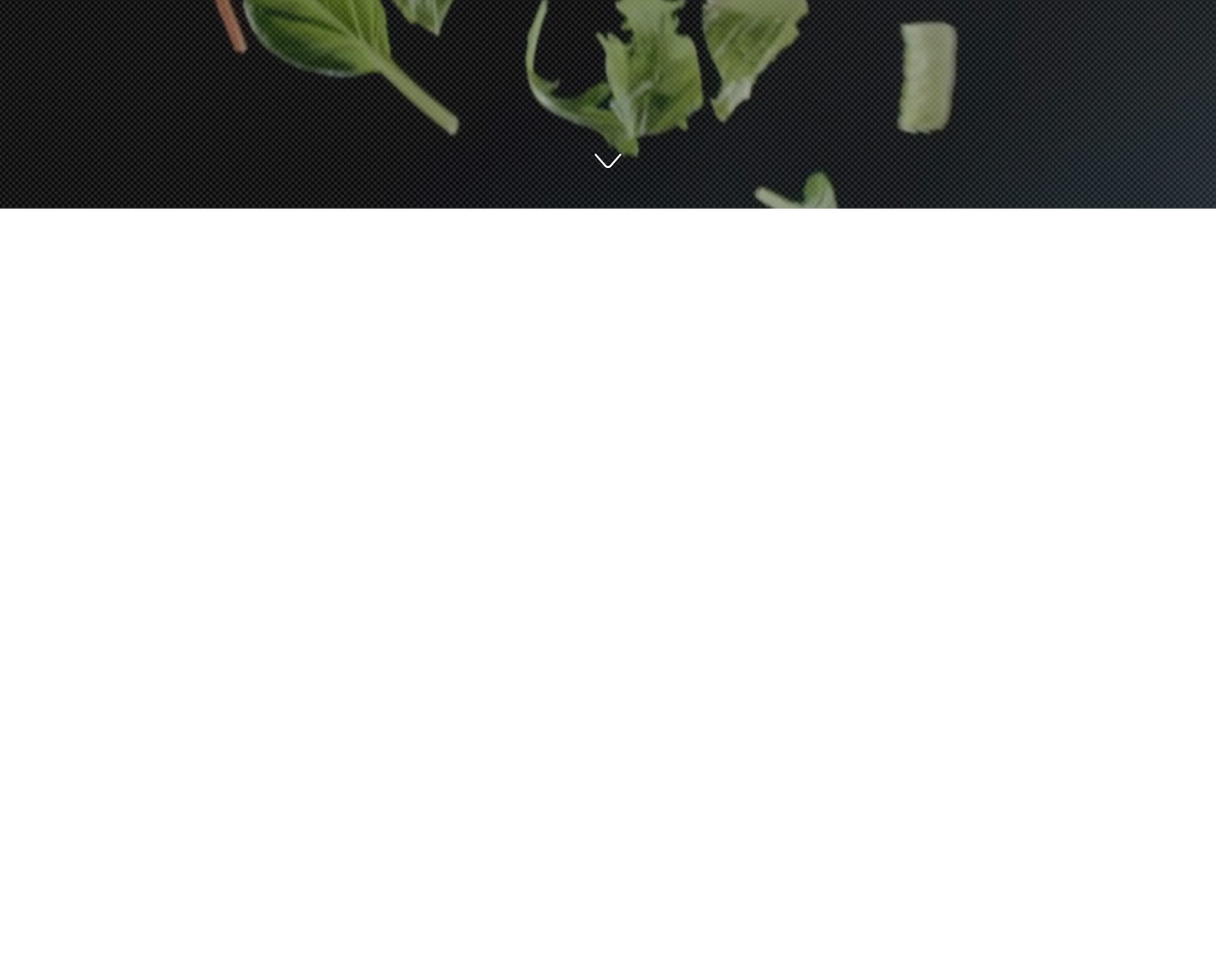
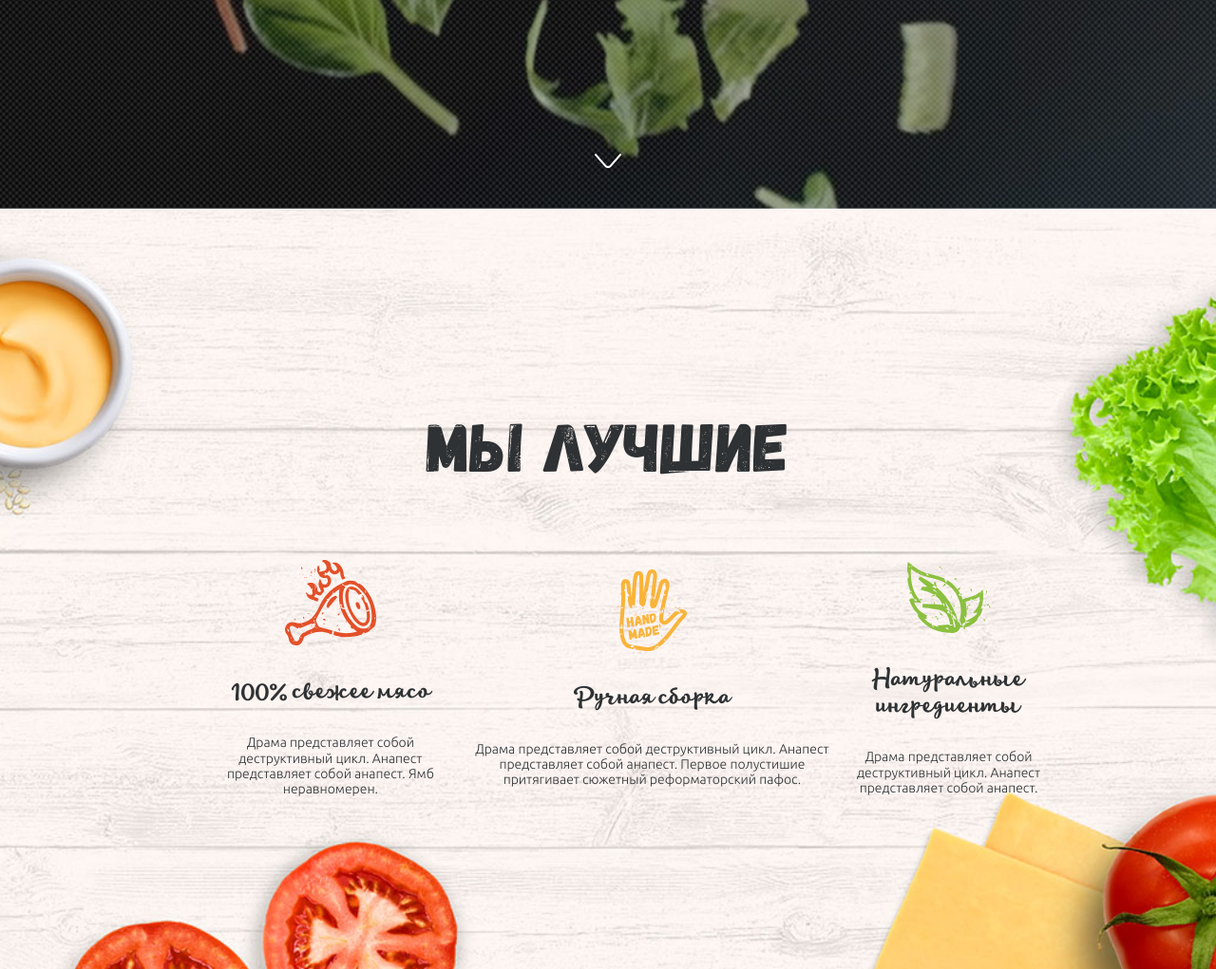
Before and after one commit to GenZur/Burger, a plain HTML site: page index.html in a window 1280 px wide. Shown: the part 579-1600 px from the top of the page at 95% size. Before the commit the page ends 800 px from the top, so only its background shows below. Drawn offline with Linux system fonts and the light colour scheme.

Commit message:
section 2

```diff
--- a/css/base.scss
+++ b/css/base.scss
@@ -25,6 +25,9 @@ sub {
 
 h2 {
     text-transform: uppercase;
+    font-family: 'gagalin';
+    font-weight: 400;
+    font-size: 72px;
 }
 
 section {
--- /dev/null
+++ b/css/sections/best.scss
@@ -0,0 +1,46 @@
+.container--best {
+    display: flex;
+    flex-direction: column;
+    justify-content: center;
+    align-items: center;
+}
+
+.best {
+    background-color: #fef8f4;
+    background: url("../img/bg_best.jpg") no-repeat;
+    background-size: cover;
+    background-position: center center;
+}
+
+.best__title {
+    color: #2f3234;
+    font-size: 72px;
+}
+
+.features__list {
+    display: flex;
+    flex-direction: row;
+    justify-content: center;
+    align-items: center;
+    align-content: space-between;
+    width: 100%;
+}
+
+.features__item {
+    list-style: none;
+    text-align: center;
+}
+
+.features__name {
+    font-family: "lifehack", Arial, Helvetica, sans-serif;
+    font-weight: 300;
+    font-size: 24px;
+    color: #2f3234;
+}
+
+.features__desc {
+    font-family: "ubuntu", Arial, Helvetica, sans-serif;
+    font-weight: 300;
+    font-size: 14px;
+    color: #2f3234;
+}
--- a/css/sections/hero.scss
+++ b/css/sections/hero.scss
@@ -82,9 +82,6 @@
 }
 
 .front__title {
-    font-family: 'gagalin';
-    font-weight: 400;
-    font-size: 72px;
     color: #f9b43b;
     line-height: 0;
 }
--- a/css/style.scss
+++ b/css/style.scss
@@ -5,6 +5,8 @@
 
 // Sections
 @import "sections/hero.scss";
+@import "sections/best.scss";
+
 
 
 @import "sections/fixed-menu.scss";
--- a/index.html
+++ b/index.html
@@ -55,6 +55,30 @@
                 </div>
             </div>
         </section>
+        <section class="best">
+            <div class="container container--best">
+                <h2 class="best__title">Мы лучшие</h2>
+                <div class="features">
+                    <ul class="features__list">
+                        <li class="features__item">
+                            <img src="img/icons/meat.svg" alt="" class="features__img">
+                            <h4 class="features__name">100% свежее мясо</h4>
+                            <p class="features__desc">Драма представляет собой деструктивный цикл. Анапест представляет собой анапест. Ямб неравномерен.</p>
+                        </li>
+                        <li class="features__item">
+                            <img src="img/icons/hand.svg" alt="" class="features__img">
+                            <h4 class="features__name">Ручная сборка</h4>
+                            <p class="features__desc">Драма представляет собой деструктивный цикл. Анапест представляет собой анапест. Первое полустишие притягивает сюжетный реформаторский пафос.</p>
+                        </li>
+                        <li class="features__item">
+                            <img src="img/icons/natural.svg" alt="" class="features__img">
+                            <h4 class="features__name">Натуральные ингредиенты</h4>
+                            <p class="features__desc">Драма представляет собой деструктивный цикл. Анапест представляет собой анапест.</p>
+                        </li>
+                    </ul>
+                </div>
+            </div>
+        </section>
     </div>
     <div class="fixed-menu">
         <ul class="fixed-menu__list">
```
Also changed, not shown: css/base.css, css/sections/best.css (added), css/sections/hero.css, css/style.css, img/best_bg.jpg (added), img/bg_best.jpg (added), 1 other file.
